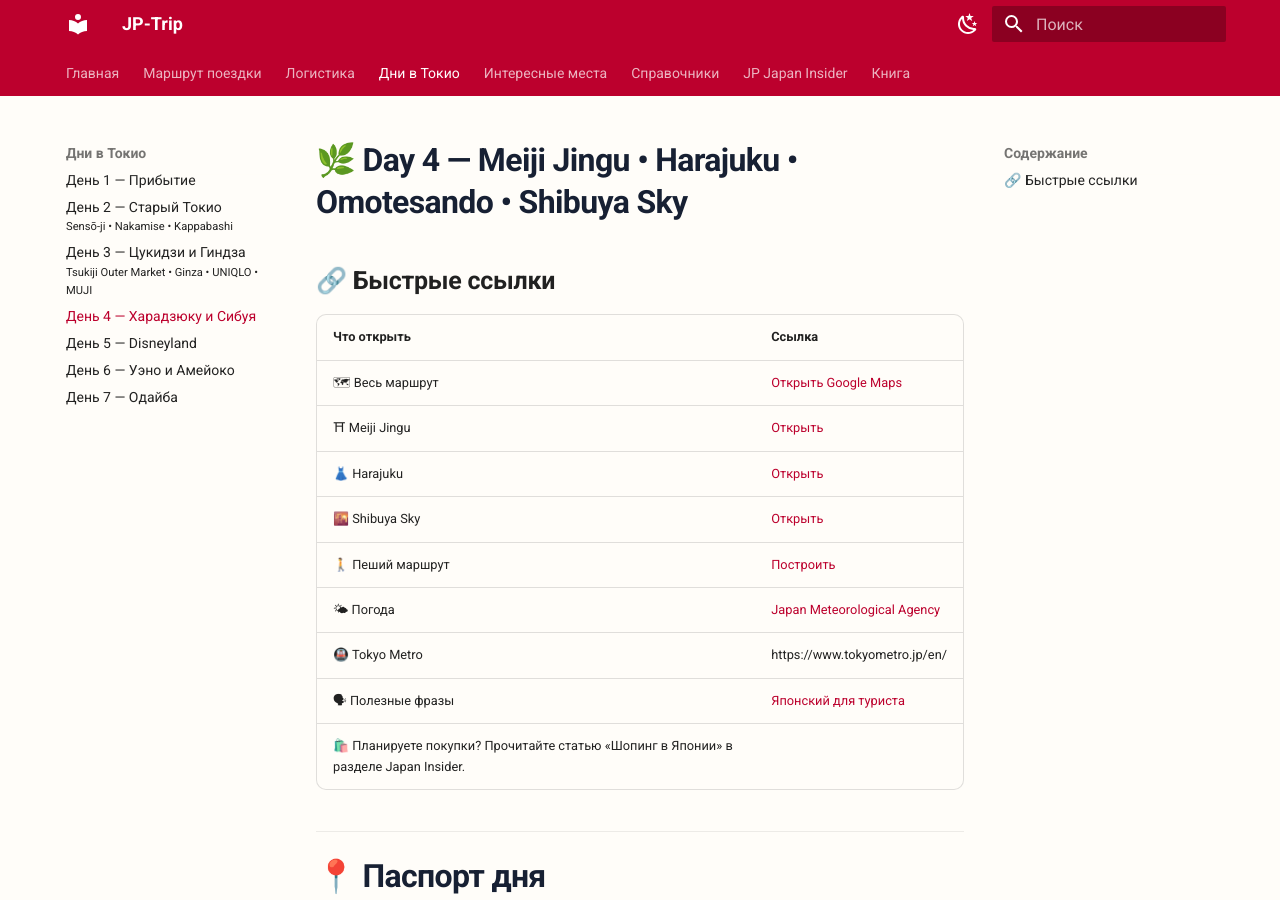
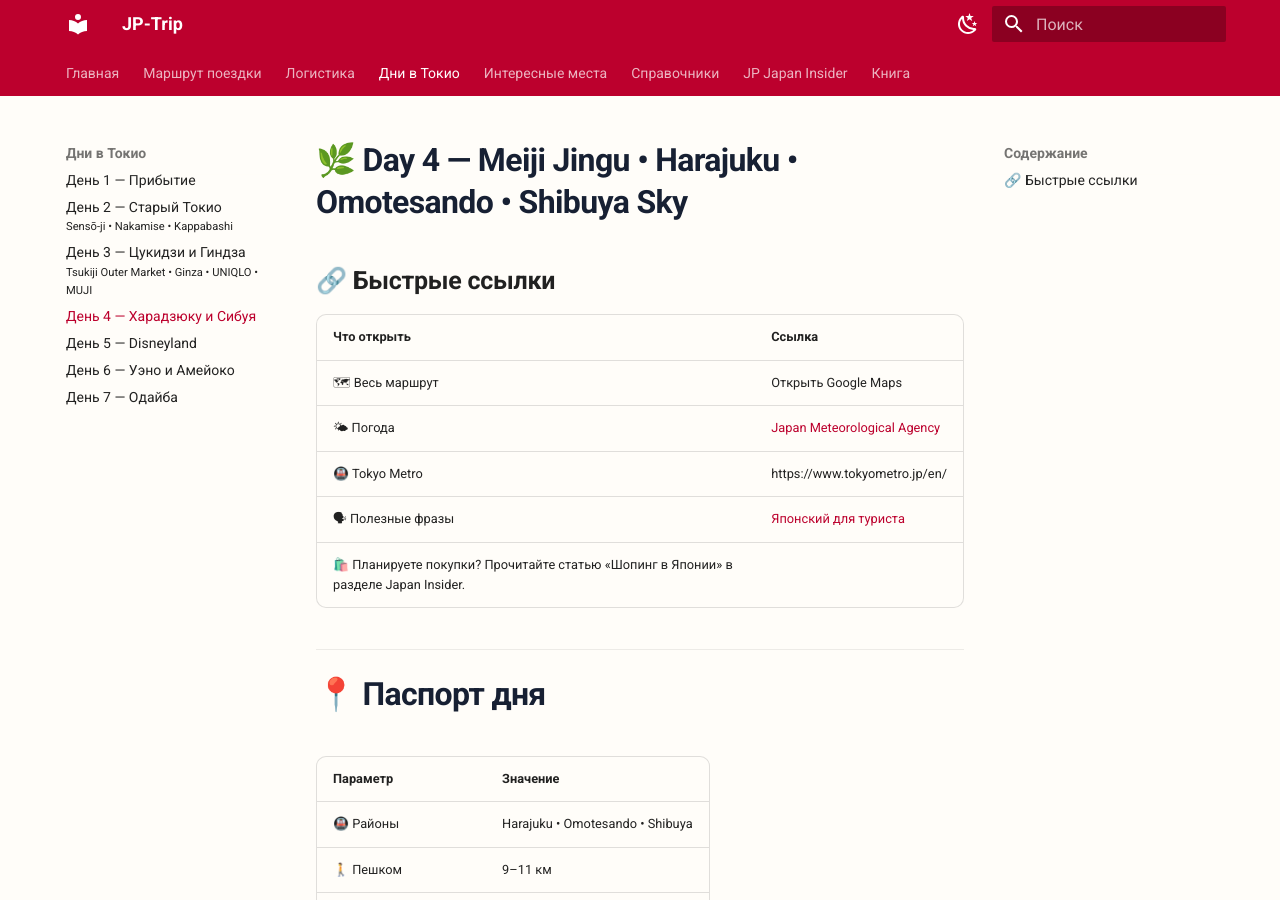
Before and after one commit to nepcuku-shprshty/JP-Trip, an MkDocs documentation site: the page built from docs/day-04-harajuku-shibuya-v2.md, in a window 1280 px wide and 900 px high. Built offline with MkDocs 1.6.1 and Material for MkDocs 9.7.7, drawn with Linux system fonts in a browser that asks for light colours.

Commit message:
Simplify quick access links in Harajuku guide
Removed links from quick access section and simplified the format.

```diff
--- a/docs/day-04-harajuku-shibuya-v2.md
+++ b/docs/day-04-harajuku-shibuya-v2.md
@@ -8,11 +8,7 @@
 
 | Что открыть | Ссылка |
 |---|---|
-| 🗺 Весь маршрут | [Открыть Google Maps](ССЫЛКА) |
-| ⛩ Meiji Jingu | [Открыть](ССЫЛКА) |
-| 👗 Harajuku | [Открыть](ССЫЛКА) |
-| 🌇 Shibuya Sky | [Открыть](ССЫЛКА) |
-| 🚶 Пеший маршрут | [Построить](ССЫЛКА) |
+| 🗺 Весь маршрут | Открыть Google Maps |
 | 🌤 Погода | [Japan Meteorological Agency](https://www.jma.go.jp/bosai/forecast/) |
 | 🚇 Tokyo Metro | https://www.tokyometro.jp/en/ |
 | 🗣 Полезные фразы | [Японский для туриста](japanese-phrases.md) |
```
